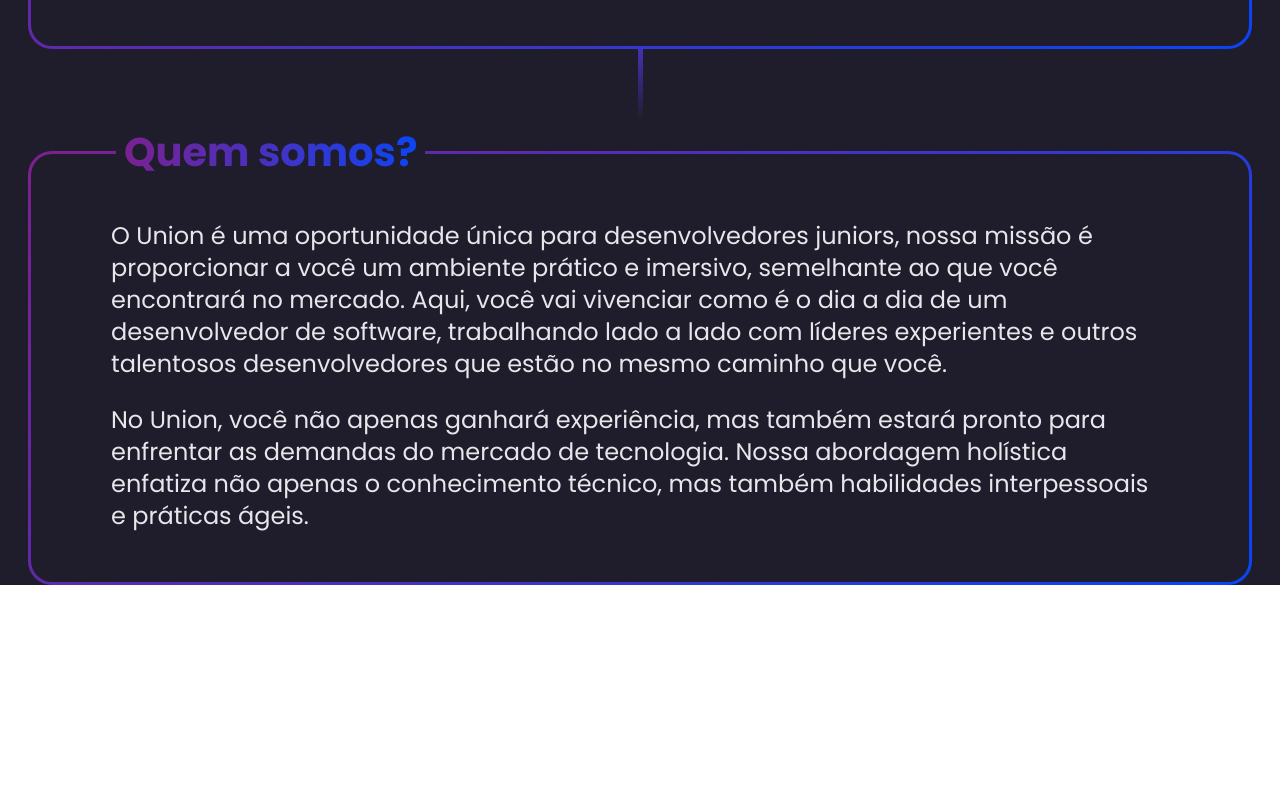
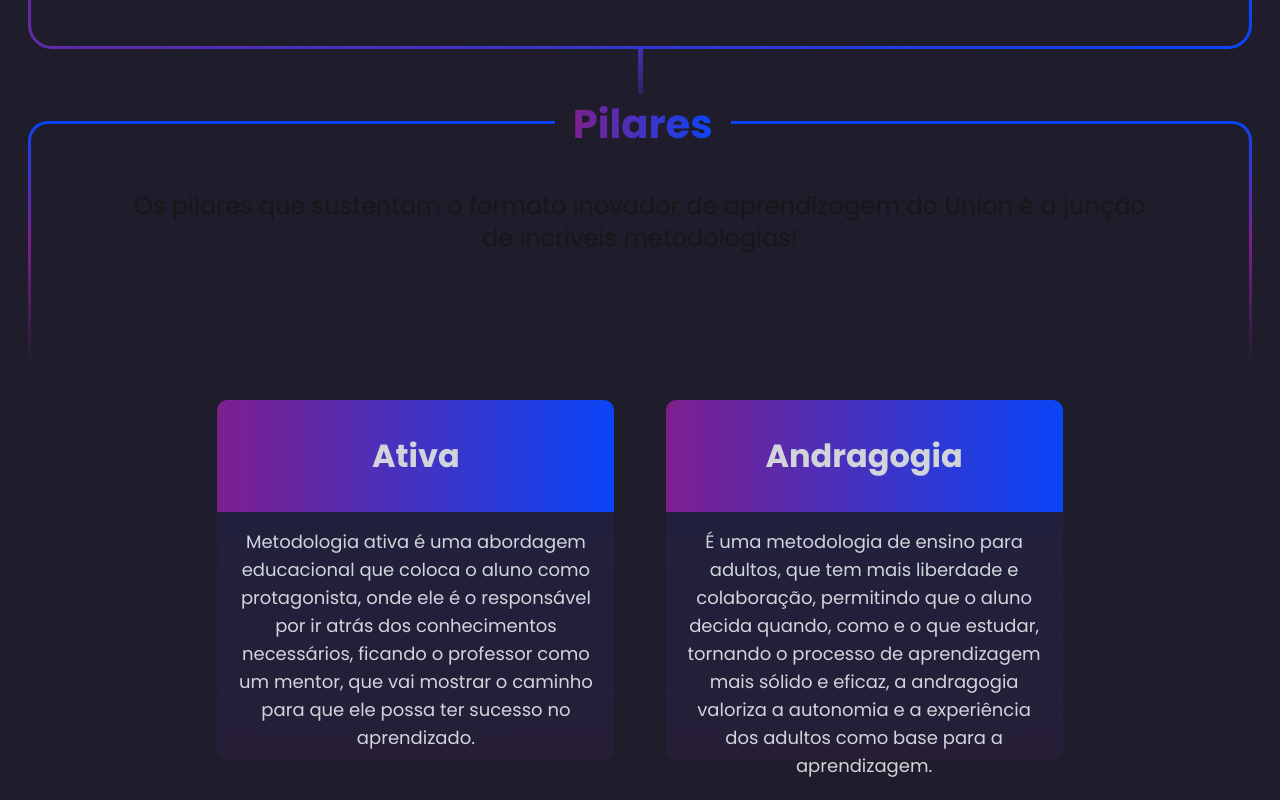
Before and after one commit to joabesnts09/desafio-union-app, a Next.js app: page / in a window 1280 px wide. Shown: the part 1420-2220 px from the top of the page. Before the commit the page ends 2005 px from the top, so only its background shows below. Built offline with nearby package versions, Linux system fonts and the light colour scheme.

Commit message:
feat: create pillars component

```diff
--- a/src/app/page.tsx
+++ b/src/app/page.tsx
@@ -1,19 +1,19 @@
 import { AboutUs } from '@/components/aboutUs'
 import { HeaderComponent } from '@/components/headerComponent'
+import { Pillars } from '@/components/pillars'
 import { PresentationUnion } from '@/components/presentation'
 import { SeparatorY } from '@/components/ui/separatorY'
-
 
 export default function Home() {
   return (
     <>
-      <HeaderComponent/>
+      <HeaderComponent />
       <main className='bg-[#1F1D2B]'>
         <PresentationUnion />
         <div className='bg-[#1F1D2B] px-4 flex flex-col justify-center'>
           <AboutUs />
-          <SeparatorY/>
-          <AboutUs />
+          <SeparatorY />
+          <Pillars />
         </div>
       </main>
     </>
--- /dev/null
+++ b/src/components/pillars/cardPillar/index.tsx
@@ -0,0 +1,24 @@
+export interface ICardPilar {
+  title: string
+  description: string
+}
+
+export const CardPilar = ({ title, description }: ICardPilar) => {
+  return (
+    <>
+      <div className='w-[341px] lg:w-[397px]'>
+        <header className='w-full flex items-center justify-center bg-gradient-to-r from-[#7D208E] to-[#0A45F6] py-5 px-14 rounded-t-[10px] lg:py-10 lg:px-[92px]'>
+          <h3 className='text-2xl font-bold text-gray-300 lg:text-[32px]'>
+            {title}
+          </h3>
+        </header>
+
+        <div className='w-full h-[248px] p-4 bg-gradient-to-b from-[#21203C] to-[#261E37] rounded-b-[10px]'>
+          <p className='text-base text-gray-300 text-center lg:text-lg'>
+            {description}
+          </p>
+        </div>
+      </div>
+    </>
+  )
+}
--- /dev/null
+++ b/src/components/pillars/index.tsx
@@ -0,0 +1,73 @@
+import { CardPilar } from './cardPillar'
+
+export const Pillars = () => {
+  const cardsData = [
+    {
+      title: 'Ativa',
+      description:
+        'Metodologia ativa é uma abordagem educacional que coloca o aluno como protagonista, onde ele é o responsável por ir atrás dos conhecimentos necessários, ficando o professor como um mentor, que vai mostrar o caminho para que ele possa ter sucesso no aprendizado.',
+    },
+    {
+      title: 'Andragogia',
+      description:
+        'É uma metodologia de ensino para adultos, que tem mais liberdade e colaboração, permitindo que o aluno decida quando, como e o que estudar, tornando o processo de aprendizagem mais sólido e eficaz, a andragogia valoriza a autonomia e a experiência dos adultos como base para a aprendizagem.',
+    },
+    {
+      title: 'Ágil',
+      description:
+        'A metodologia ágil é uma metodologia que estimula a colaboração entre o time, permitindo que tenha uma visão mais transparente, liberdade para fazer escolhas e tomar decisões, buscando a melhora continua entre os membros, os processos e a qualidade geral do trabalho.',
+    },
+  ]
+
+  return (
+    <>
+      <section className='w-full flex justify-center mt-[2px] bg-[#1F1D2B] rounded-[20px]'>
+        <div className='w-fll lg:w-[1234px] xl:w-[1224px] lg-plus:w-[1256px] bg-[#1F1D2B] rounded-[20px]'>
+          <div
+            className=' relative w-full border-t-[3px] border-l-[3px] border-r-[3px] border-transparent bg-clip-padding rounded-t-[20px] p-4'
+            style={{
+              backgroundImage:
+                'linear-gradient(#1F1D2B, #1F1D2B), linear-gradient(180deg, #0A45F6, #7D208E, #221E2F)',
+              backgroundOrigin: 'border-box',
+              backgroundClip: 'padding-box, border-box',
+              maskSize: '100% 100%',
+              maskRepeat: 'no-repeat',
+            }}
+          >
+            <div className='w-full h-full z-[10] bg-[#1F1D2B]'>
+              <header className='absolute top-[-20PX] left-[38%] sm:left-[42%] md:left-[40%] md:top-[-30px] lg:left-[43%] mx-auto w-max px-[18px] bg-[#1F1D2B]'>
+                <h2
+                  className='text-[20px] font-bold bg-transparent md:text-[40px]'
+                  style={{
+                    backgroundImage: 'linear-gradient(90deg, #7D208E, #0A45F6)',
+                    WebkitBackgroundClip: 'text',
+                    color: 'transparent',
+                  }}
+                >
+                  Pilares
+                </h2>
+              </header>
+
+              <div className='w-full py-6 px-4 pb-3 bg-[#1F1D2B] md:px-20 md:py-[50px] lg:mb-10'>
+                <p className='text-center z-10 text-base md:text-2xl'>
+                  Os pilares que sustentam o formato inovador de aprendizagem do
+                  Union é a junção de incríveis metodologias!
+                </p>
+              </div>
+            </div>
+          </div>
+
+          <div className='mt-10 flex flex-col items-center gap-16 md:flex-row md:flex-wrap md:justify-center md:gap-[51.2px]'>
+            {cardsData.map((card, index) => (
+              <CardPilar
+                key={index}
+                title={card.title}
+                description={card.description}
+              />
+            ))}
+          </div>
+        </div>
+      </section>
+    </>
+  )
+}
```
Also changed, not shown: src/app/globals.css (line endings or trailing spaces).
